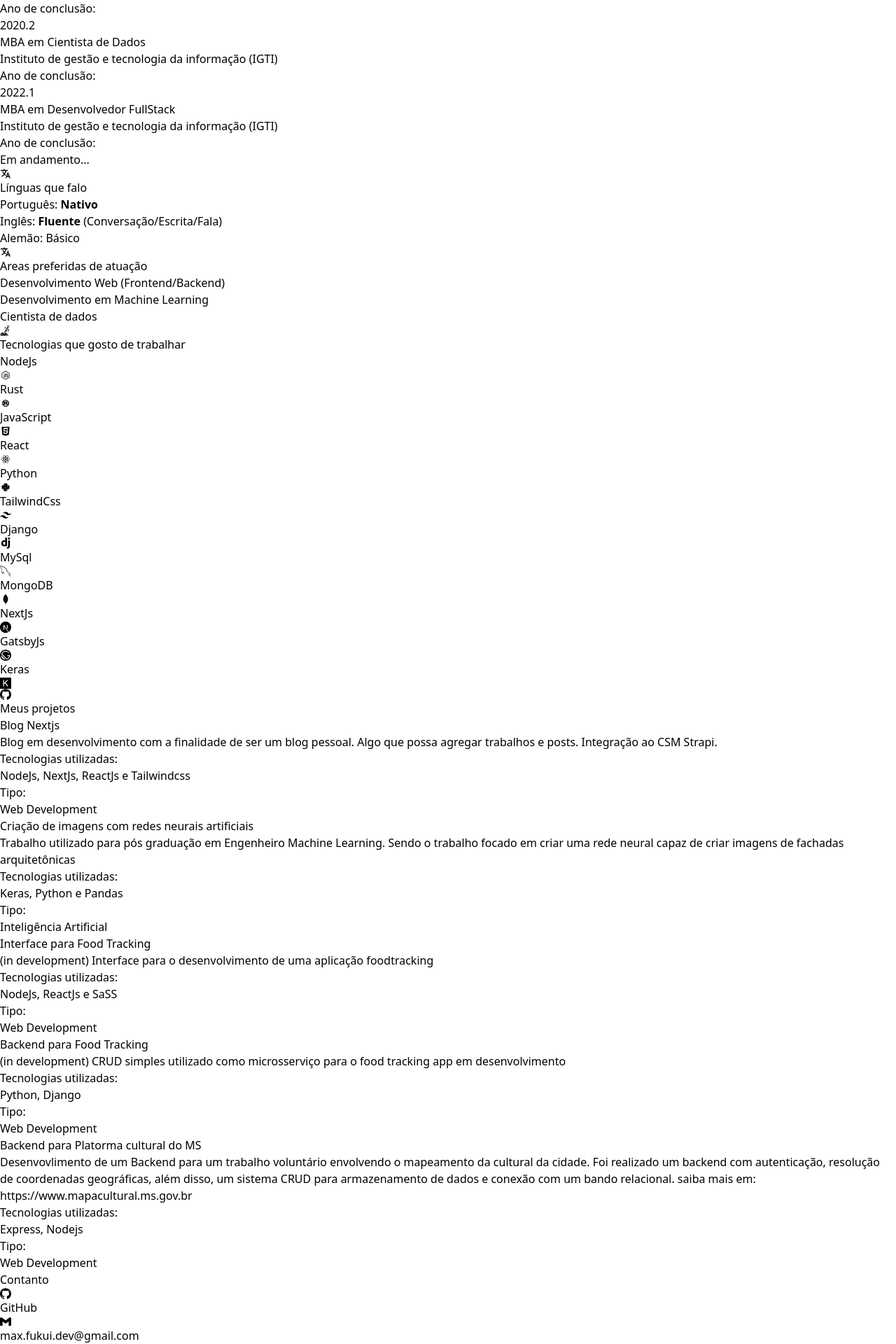
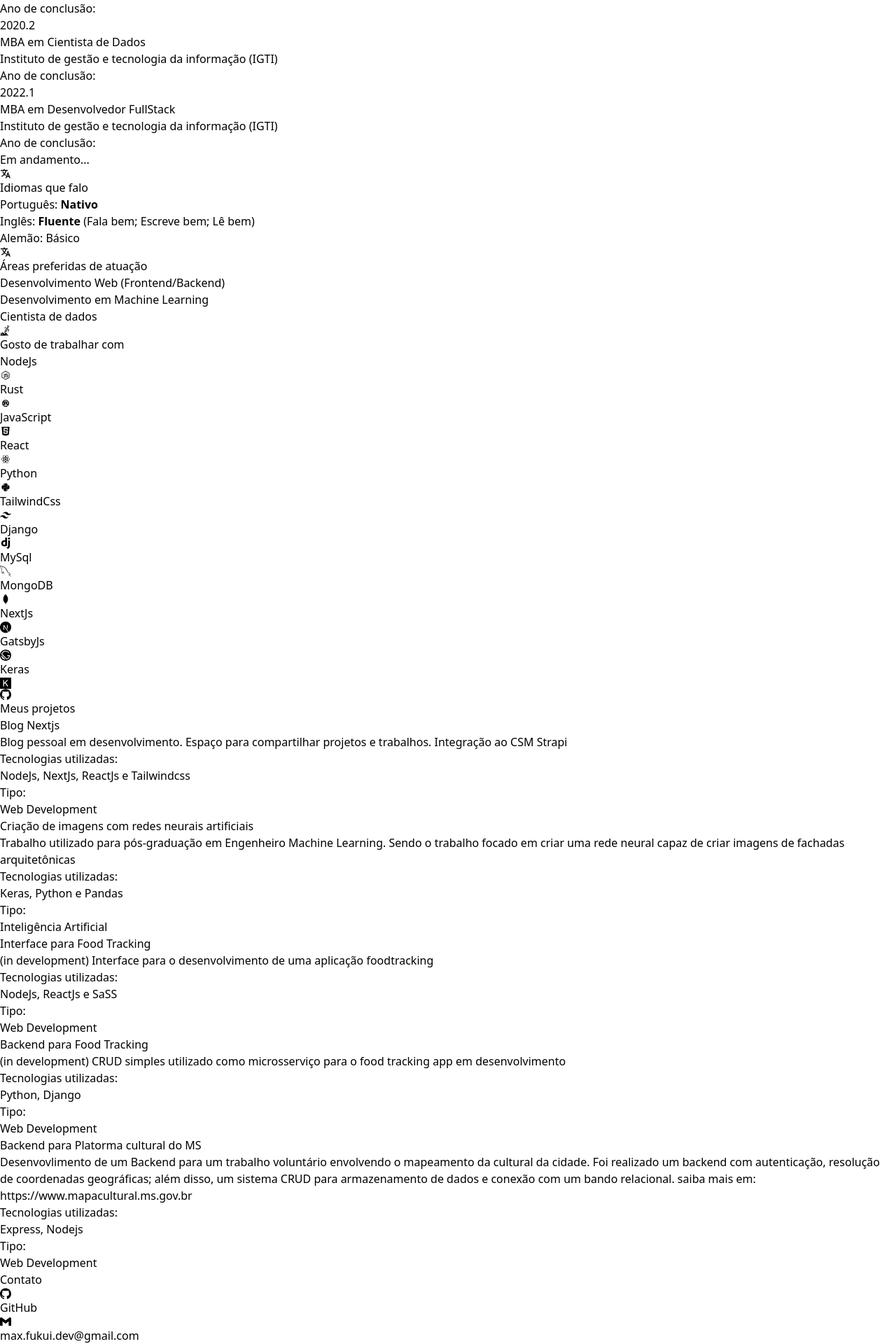
Before and after one commit to MaxFukui/personal-blog-portfolio-react-js, a Next.js app: page /about in a window 1280 px wide. Shown: the part 868-2788 px from the top of the page at 70% size. Built offline with nearby package versions, Linux system fonts and the light colour scheme; no server answers.

Commit message:
corringindo ortografia

```diff
--- a/components/about/about-academic.js
+++ b/components/about/about-academic.js
@@ -19,7 +19,9 @@
       <li
         className="grow  p-3 bg-zinc-900 m-2 rounded-xl text-center
         transition ease-in-out delay-150 drop-shadow-md hover:scale-105
-        hover:drop-shadow-2xl border-2 border-zinc-900 hover:border-cyan-500"
+        hover:drop-shadow-2xl border-2 border-zinc-900 hover:border-cyan-500
+        basis-1/4
+        "
         onMouseOver={() => {
           setMouseOver(true);
         }}
--- a/pages/about/index.js
+++ b/pages/about/index.js
@@ -95,7 +95,7 @@
           </ul>
           <h2 className="p-2 text-lg font-bold">Pós-Graduação</h2>
           <ul
-            className="PosGraduacao"
+            className="PosGraduacao w-full flex flex-wrap"
             onMouseOver={() => setMouseOverPostGraduation(true)}
             onMouseLeave={() => {
               setMouseOverPostGraduation(false);
@@ -134,7 +134,7 @@
           <div className="grow pr-3">
             <div className="flex flex-row pl-2 text-white">
               <IoLanguageSharp className="text-2xl font-bold mt-1" />
-              <h2 className="ml-2 font-bold text-lg">Línguas que falo</h2>
+              <h2 className="ml-2 font-bold text-lg">Idiomas que falo</h2>
             </div>
             <div
               className="flex flex-col text-white m-2 rounded-lg
@@ -144,7 +144,7 @@
                 Português: <strong>Nativo</strong>
               </h2>
               <h2>
-                Inglês: <strong>Fluente</strong> (Conversação/Escrita/Fala)
+                Inglês: <strong>Fluente</strong> (Fala bem; Escreve bem; Lê bem)
               </h2>
               <h2>Alemão: Básico</h2>
             </div>
@@ -153,7 +153,7 @@
             <div className="flex flex-row pl-2 text-white">
               <IoLanguageSharp className="text-2xl font-bold mt-1" />
               <h2 className="ml-2 font-bold text-lg">
-                Areas preferidas de atuação
+                Áreas preferidas de atuação
               </h2>
             </div>
             <div className="flex flex-col text-white m-2 rounded-lg bg-zinc-900 w-full p-3">
@@ -169,9 +169,7 @@
         <div className="flex flex-col pl-2">
           <div className="flex flex-row">
             <GiAncientSword className="text-xl text-white" />
-            <h2 className="font-bold text-left text-white pb-2">
-              Tecnologias que gosto de trabalhar
-            </h2>
+            <h2 className="font-bold text-left text-white pb-2">Gosto de trabalhar com </h2>
           </div>
           <div className="Habilidades">
             <div className="flex flex-wrap content-center justify-center">
@@ -186,7 +184,7 @@
                 porcentagem={80}
                 skill="Rust"
                 forWhat={
-                  "Linaguagem de programação com alta otmização de recursos"
+                  "Linguagem de programação com alta otimização de recursos"
                 }
               >
                 <DiRust className="text-6xl text-white drop-shadow-xl" />
@@ -215,14 +213,14 @@
               <SkillAbout
                 porcentagem={80}
                 skill="TailwindCss"
-                forWhat={"Uma nova forma de usar usar styles"}
+                forWhat={"Uma nova forma de usar styles"}
               >
                 <SiTailwindcss className="text-6xl text-white drop-shadow-xl" />
               </SkillAbout>
               <SkillAbout
                 porcentagem={80}
                 skill="Django"
-                forWhat={"Framework para desenvolimento de BackEnd"}
+                forWhat={"Framework para desenvolvimento de BackEnd"}
               >
                 <SiDjango className="text-6xl text-white drop-shadow-xl" />
               </SkillAbout>
@@ -251,7 +249,7 @@
                 porcentagem={70}
                 skill="GatsbyJs"
                 forWhat={
-                  "Desenvolviemtno web com renderização estática client-side"
+                  "Desenvolvimento web com renderização estática client-side"
                 }
               >
                 <SiGatsby className="text-6xl text-white drop-shadow-xl" />
@@ -278,7 +276,7 @@
             <AboutPortfolioCard
               link="https://github.com/MaxFukui/personal-blog-portfolio-react-js"
               title="Blog Nextjs"
-              content="Blog em desenvolvimento com a finalidade de ser um blog pessoal. Algo que possa agregar trabalhos e posts. Integração ao CSM Strapi."
+              content="Blog pessoal em desenvolvimento. Espaço para compartilhar projetos e trabalhos. Integração ao CSM Strapi"
               tecs="NodeJs, NextJs, ReactJs e Tailwindcss"
               theme="Web Development"
               github="sim"
@@ -286,7 +284,7 @@
             <AboutPortfolioCard
               link="https://colab.research.google.com/drive/1v1KSeFTn6PLQUfWdbaE9TmSF7Q1VlZ2Y?usp=sharing"
               title="Criação de imagens com redes neurais artificiais	"
-              content="Trabalho utilizado para pós graduação em Engenheiro Machine Learning. Sendo o trabalho focado em criar uma rede neural capaz de criar imagens de fachadas arquitetônicas"
+              content="Trabalho utilizado para pós-graduação em Engenheiro Machine Learning. Sendo o trabalho focado em criar uma rede neural capaz de criar imagens de fachadas arquitetônicas"
               tecs="Keras, Python e Pandas"
               theme="Inteligência Artificial"
             />
@@ -311,7 +309,7 @@
             <AboutPortfolioCard
               link="https://github.com/maxcorbux/Cartografia"
               title="Backend para Platorma cultural do MS"
-              content="Desenvovlimento de um Backend para um trabalho voluntário envolvendo o mapeamento da cultural da cidade. Foi realizado um backend com autenticação, resolução de coordenadas geográficas, além disso, um sistema CRUD para armazenamento de dados e conexão com um bando relacional.
+              content="Desenvovlimento de um Backend para um trabalho voluntário envolvendo o mapeamento da cultural da cidade. Foi realizado um backend com autenticação, resolução de coordenadas geográficas; além disso, um sistema CRUD para armazenamento de dados e conexão com um bando relacional.
               saiba mais em: https://www.mapacultural.ms.gov.br
               "
               tecs="Express, Nodejs"
@@ -324,7 +322,7 @@
 
       <AboutCard>
         <div className="flex flex-col text-white">
-          <h2>Contanto</h2>
+          <h2>Contato</h2>
           <div
             className="bg-zinc-800 rounded-lg flex flex-row p-2 m-1
           transition duration-150 ease-out
```
